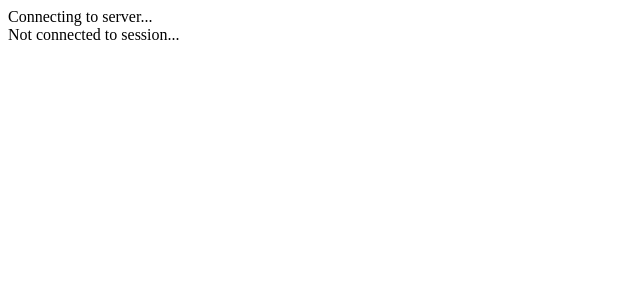
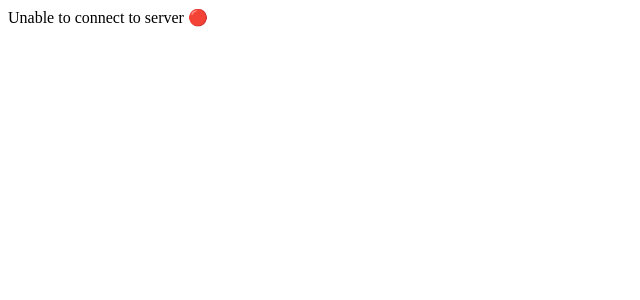
Before and after one commit to JoeGaebel/watch-with-dad, a React (Create React App) app in the folder ui/: page / in a window 1280 px wide. Shown: the top 300 px of the page, without its empty margins (0-640 px from the left). Built offline with nearby package versions, Linux system fonts and the light colour scheme; no server answers.

Commit message:
Style and add local testing

```diff
--- a/ui/src/App.tsx
+++ b/ui/src/App.tsx
@@ -41,15 +41,19 @@ function App() {
     return (
         <>
             <div data-testid="status">
-                {connectedToServer ? "Connected to server!" : "Connecting to server..."}
+                {connectedToServer ? "Connected to server 🟢" : "Unable to connect to server 🔴"}
             </div>
             <div data-testid="session-status">
-                {connectedToSession ? `Connected to session! ${sessionId}` : "Not connected to session..."}
+                {connectedToSession && <div>
+                    <div>Connected to session 🟢</div>
+                    <div>{sessionId}</div>
+                </div>}
             </div>
 
             {joinSessionFailure && <div>Failed to join session :(</div>}
             {createSessionFailure && <div>Failed to create session :(</div>}
 
+            <br/>
             {connectedToServer && !connectedToSession && <div data-testid="session-container">
                 <button onClick={createSession}>Create Session</button>
 
```
Also changed, not shown: 3 other files (tests, documents, lock files or other folders).
